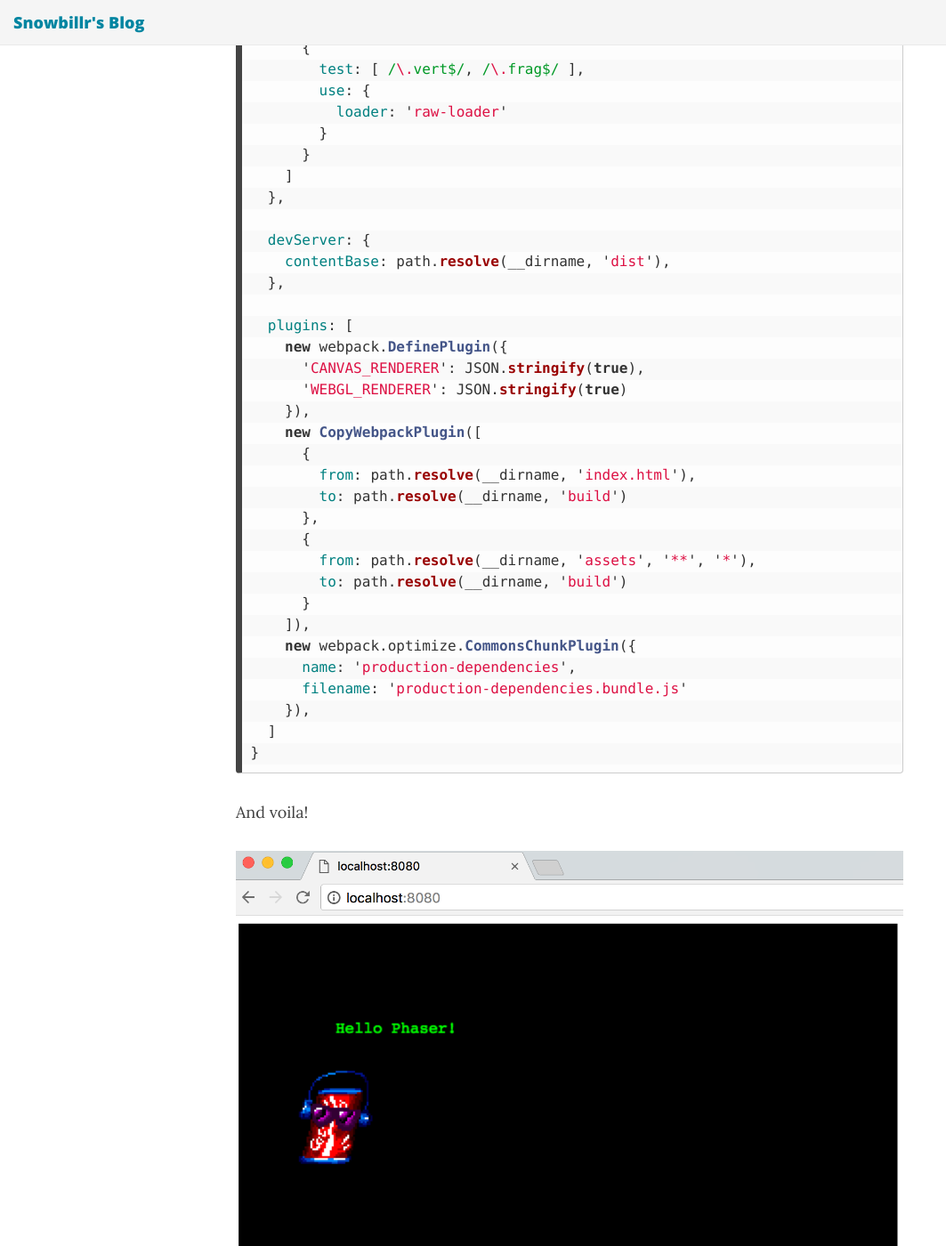
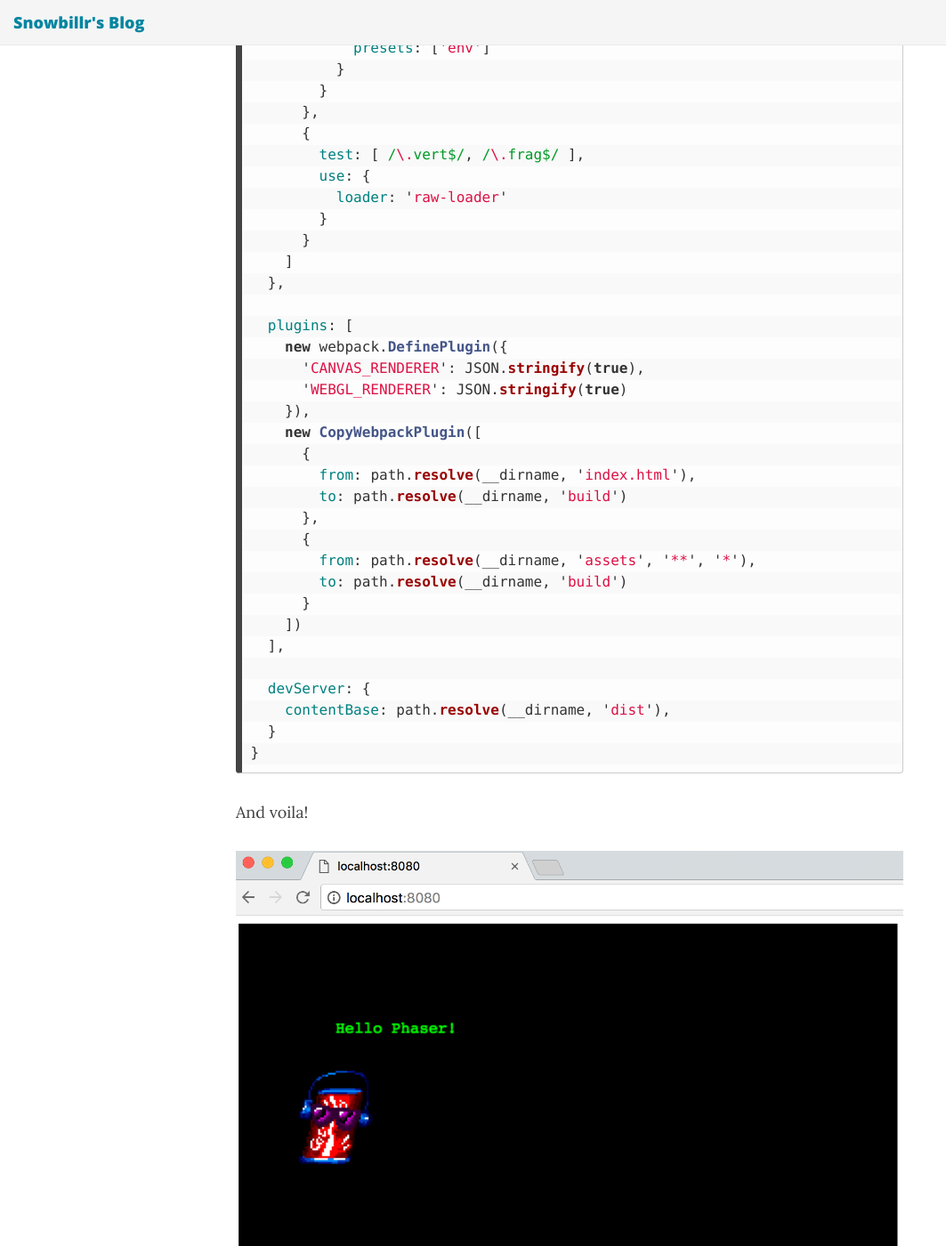
Before and after one commit to snowbillr/blog, a Jekyll site: the page built from _posts/2018-04-09-a-modern-web-development-setup-for-phaser-3.md, in a window 1280 px wide and 1400 px high, scrolled down 19868 px. Shown: the whole window at 89% size, without its empty margins (0-1063 px from the left). Built offline with Jekyll 4.4.1, drawn with Linux system fonts in a browser that asks for light colours; nearby versions of some CDN libraries; comment, search, counter and statistics services are not loaded; some of the changed text lies outside the part shown.

Commit message:
fix webpack file consistency

````diff
--- a/_posts/2018-04-09-a-modern-web-development-setup-for-phaser-3.md
+++ b/_posts/2018-04-09-a-modern-web-development-setup-for-phaser-3.md
@@ -558,12 +558,12 @@ module.exports = {
         from: path.resolve(__dirname, 'assets', '**', '*'),
         to: path.resolve(__dirname, 'build')
       }
-    ]),
-    new webpack.optimize.CommonsChunkPlugin({
-      name: 'production-dependencies',
-      filename: 'production-dependencies.bundle.js'
-    }),
-  ]
+    ])
+  ],
+
+  devServer: {
+    contentBase: path.resolve(__dirname, 'dist'),
+  }
 }
 ```
 
````
Also changed, not shown: other parts of _posts/2018-04-09-a-modern-web-development-setup-for-phaser-3.md (+19 -11 lines).
